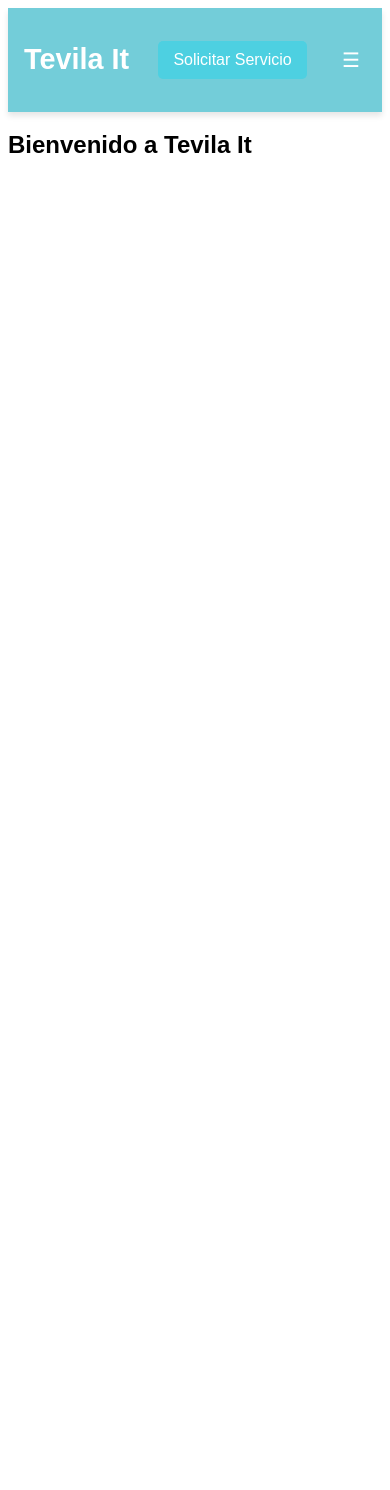
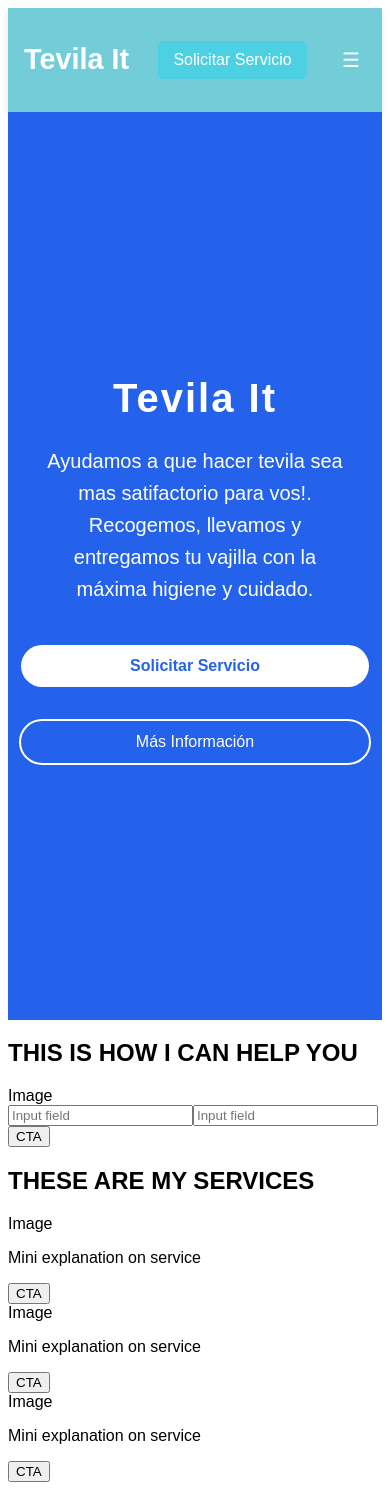
Before and after one commit to brigitteblau/tevila-it, a React (Vite) app in the folder tevila/: page / in a window 390 px wide. Before the commit the page ends 844 px from the top, so only its background shows below. Built offline with nearby package versions, Linux system fonts and the light colour scheme.

Commit message:
add emailjs integration and create form page; enhance home layout with new sections and styles

```diff
--- a/tevila/package.json
+++ b/tevila/package.json
@@ -10,6 +10,7 @@
     "preview": "vite preview"
   },
   "dependencies": {
+    "emailjs-com": "^3.2.0",
     "react": "^19.0.0",
     "react-dom": "^19.0.0",
     "react-router-dom": "^7.2.0"
--- /dev/null
+++ b/tevila/src/pages/Form.jsx
@@ -0,0 +1,123 @@
+import React, { useState } from 'react';
+import emailjs from 'emailjs-com';
+
+emailjs.init('your_user_id');
+
+const Form = () => {
+  const [formData, setFormData] = useState({
+    email: '',
+    name: '',
+    question: '',
+    pickupVajilla: '',
+    message: '',
+    phone: '',
+    contactPreference: 'email'
+  });
+
+  const handleChange = (e) => {
+    const { name, value } = e.target;
+    setFormData(prevState => ({
+      ...prevState,
+      [name]: value
+    }));
+  };
+
+  const handleSubmit = (e) => {
+    e.preventDefault();
+
+    // Aquí agregas tu Template ID de EmailJS
+    emailjs.send('service_f82b2ev', 'template_sf05gfi', formData)
+      .then((response) => {
+        console.log('Email enviado exitosamente', response);
+      })
+      .catch((error) => {
+        console.log('Error al enviar el correo', error);
+      });
+  };
+
+  return (
+    <form onSubmit={handleSubmit}>
+      <div>
+        <label>Email:</label>
+        <input
+          type="email"
+          name="email"
+          value={formData.email}
+          onChange={handleChange}
+          required
+        />
+      </div>
+      <div>
+        <label>Nombre:</label>
+        <input
+          type="text"
+          name="name"
+          value={formData.name}
+          onChange={handleChange}
+          required
+        />
+      </div>
+      <div>
+        <label>Pregunta:</label>
+        <input
+          type="text"
+          name="question"
+          value={formData.question}
+          onChange={handleChange}
+          required
+        />
+      </div>
+      <div>
+        <label>¿Pasar a buscar la vajilla?</label>
+        <select
+          name="pickupVajilla"
+          value={formData.pickupVajilla}
+          onChange={handleChange}
+          required
+        >
+          <option value="sí">Sí</option>
+          <option value="no">No</option>
+        </select>
+      </div>
+      <div>
+        <label>Mensaje (opcional):</label>
+        <textarea
+          name="message"
+          value={formData.message}
+          onChange={handleChange}
+        />
+      </div>
+      <div>
+        <label>Teléfono:</label>
+        <input
+          type="tel"
+          name="phone"
+          value={formData.phone}
+          onChange={handleChange}
+        />
+      </div>
+      <div>
+        <label>¿Cómo prefieres ser contactado?</label>
+        <select
+          name="contactPreference"
+          value={formData.contactPreference}
+          onChange={handleChange}
+        >
+          <option value="email">Email</option>
+          <option value="phone">Teléfono</option>
+        </select>
+      </div>
+      <button type="submit">Enviar</button>
+    </form>
+  );
+};
+
+export default Form;
+
+
+// <button onClick={handleWhatsApp} className="whatsapp-button">Mandanos un mensaje por WhatsApp</button>
+//  const handleWhatsApp = () => {
+//     const message = `Hola, quiero más información.`;
+//     const url = `https://wa.me/549XXXXXXXXXX?text=${encodeURIComponent(message)}`;
+//     window.open(url, "_blank");
+//   };
--- a/tevila/src/pages/Home.jsx
+++ b/tevila/src/pages/Home.jsx
@@ -1,4 +1,70 @@
+import { React } from "react";
+import { Link } from "react-router-dom";
 
+import "../styles/home.css";
 export default function Home() {
-    return <h2>Bienvenido a Tevila It</h2>;
+    return(<>
+
+ <div className="hero-container">
+      <div className="hero-overlay"></div>
+
+      <div className="hero-content">
+        <h1 className="hero-title">Tevila It</h1>
+
+        {/* <div className="hero-tagline-container">
+          <span className="hero-tagline">
+            Pasamos a buscar tu vajilla
+          </span>
+          <span className="hero-tagline">
+            Puestos para ayudar
+          </span>
+        </div> */}
+
+        <p className="hero-description">
+       Ayudamos a que hacer tevila sea mas satifactorio para vos!. Recogemos, llevamos y entregamos
+          tu vajilla con la máxima higiene y cuidado.
+        </p>
+
+        <div className="hero-button-container">
+          <Link to="form" className="hero-primary-button"> Solicitar Servicio
+       </Link>
+
+          <Link to="mas" className="hero-secondary-button">
+            Más Información
+          </Link>
+        </div>
+      </div>
+    </div>
+    <section>
+      <h2>THIS IS HOW I CAN HELP YOU</h2>
+      <div>Image</div>
+      <input type="text" placeholder="Input field" />
+      <input type="text" placeholder="Input field" />
+      <button>CTA</button>
+    </section>
+    <section>
+      <h2>THESE ARE MY SERVICES</h2>
+      <div className="services">
+        <div>
+          <div>Image</div>
+          <p>Mini explanation on service</p>
+          <button>CTA</button>
+        </div>
+        <div>
+          <div>Image</div>
+          <p>Mini explanation on service</p>
+          <button>CTA</button>
+        </div>
+        <div>
+          <div>Image</div>
+          <p>Mini explanation on service</p>
+          <button>CTA</button>
+        </div>
+      </div>
+    </section>
+    </>
+    )
+
+
+
   }
--- a/tevila/src/routes.jsx
+++ b/tevila/src/routes.jsx
@@ -1,10 +1,11 @@
 import { BrowserRouter as Router, Routes, Route } from "react-router-dom";
 import Home from "./pages/Home";
-
+import Form from "./pages/Form";
 export default function AppRoutes() {
   return (
       <Routes>
         <Route path="/" element={<Home/>} />
+        <Route path="/form" element={<Form/>} />
       </Routes>
 
   );
--- /dev/null
+++ b/tevila/src/styles/home.css
@@ -0,0 +1,124 @@
+:root {
+    --primary-blue: #2563eb;
+    --white: #ffffff;
+    --text-color: #ffffff;
+  }
+
+  .hero-container {
+    position: relative;
+    min-height: 100vh;
+    background-color: var(--primary-blue);
+    color: var(--text-color);
+    display: flex;
+    flex-direction: column;
+    justify-content: center;
+    align-items: center;
+    text-align: center;
+    padding: 2rem;
+  }
+
+  .hero-overlay {
+    position: absolute;
+    top: 0;
+    left: 0;
+    width: 100%;
+    height: 100%;
+    background-color: var(--primary-blue);
+    opacity: 0.7;
+  }
+
+  .hero-content {
+    position: relative;
+    z-index: 10;
+    max-width: 48rem;
+    width: 100%;
+  }
+
+  .hero-title {
+    font-size: 3rem;
+    font-weight: bold;
+    margin-bottom: 1.5rem;
+    letter-spacing: 2px;
+  }
+
+  .hero-tagline-container {
+    display: flex;
+    justify-content: center;
+    gap: 1rem;
+    margin-bottom: 2rem;
+  }
+
+  .hero-tagline {
+
+    padding: 0.5rem 1rem;
+  }
+
+  .hero-description {
+    font-size: 1.25rem;
+    line-height: 1.6;
+    margin-bottom: 2.5rem;
+  }
+
+  .hero-button-container {
+    display: flex;
+    justify-content: center;
+    gap: 1rem;
+  }
+
+  .hero-primary-button {
+    background-color: var(--white);
+    color: var(--primary-blue);
+    padding: 0.75rem 1.5rem;
+    border: none;
+    border-radius: 9999px;
+    font-weight: 600;
+    cursor: pointer;
+    transition: background-color 0.3s ease;
+    text-decoration: none;
+
+  }
+
+  .hero-primary-button:hover {
+    background-color: #f3f4f6;
+  }
+
+  .hero-secondary-button {
+    border: 2px solid var(--white);
+    color: var(--white);
+    background-color: transparent;
+    padding: 0.75rem 1.5rem;
+    border-radius: 9999px;
+    cursor: pointer;
+    transition: all 0.3s ease;
+    text-decoration: none;
+  }
+
+  .hero-secondary-button:hover {
+    background-color: var(--white);
+    color: var(--primary-blue);
+    font-weight: 600;
+  }
+
+  /* Responsive adjustments */
+  @media (max-width: 768px) {
+    .hero-title {
+      font-size: 2.5rem;
+    }
+
+    .hero-tagline-container {
+      flex-direction: column;
+      align-items: center;
+    }
+
+    .hero-button-container {
+      flex-direction: column;
+      align-items: center;
+    }
+
+    .hero-primary-button,
+    .hero-secondary-button {
+      width: 100%;
+      max-width: 300px;
+      margin-bottom: 1rem;
+    }
+  }
```
Also changed, not shown: 1 other file (tests, documents, lock files or other folders).
